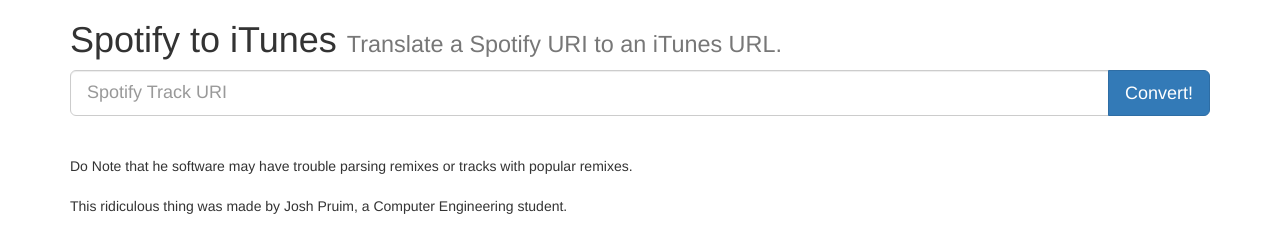
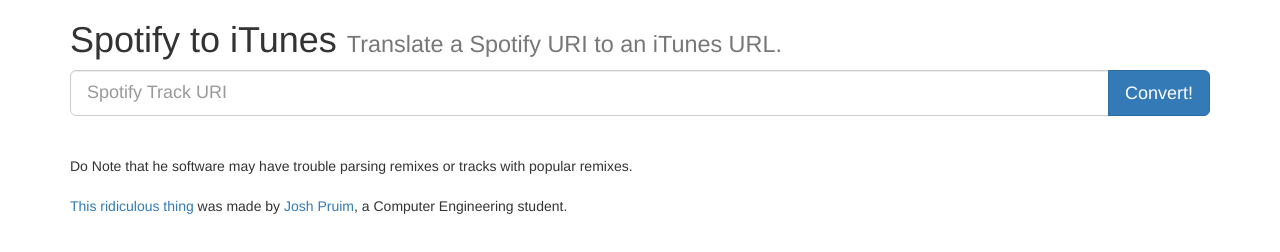
Before and after one commit to itguy51/itguy51.github.io, a website: page spotify-itunes/index.html in a window 1280 px wide. Drawn offline with Linux system fonts and the light colour scheme.

Commit message:
Added linkies

```diff
--- a/spotify-itunes/index.html
+++ b/spotify-itunes/index.html
@@ -126,7 +126,7 @@
 				Do Note that he software may have trouble parsing remixes or tracks with popular remixes.
 				<br />
 				<br />
-				This ridiculous thing was made by Josh Pruim, a Computer Engineering student.
+				<a href="https://github.com/itguy51/itguy51.github.io/tree/master/spotify-itunes">This ridiculous thing</a> was made by <a href="https://github.com/itguy51/">Josh Pruim</a>, a Computer Engineering student.
 			</div>
 		</div>
 
```
